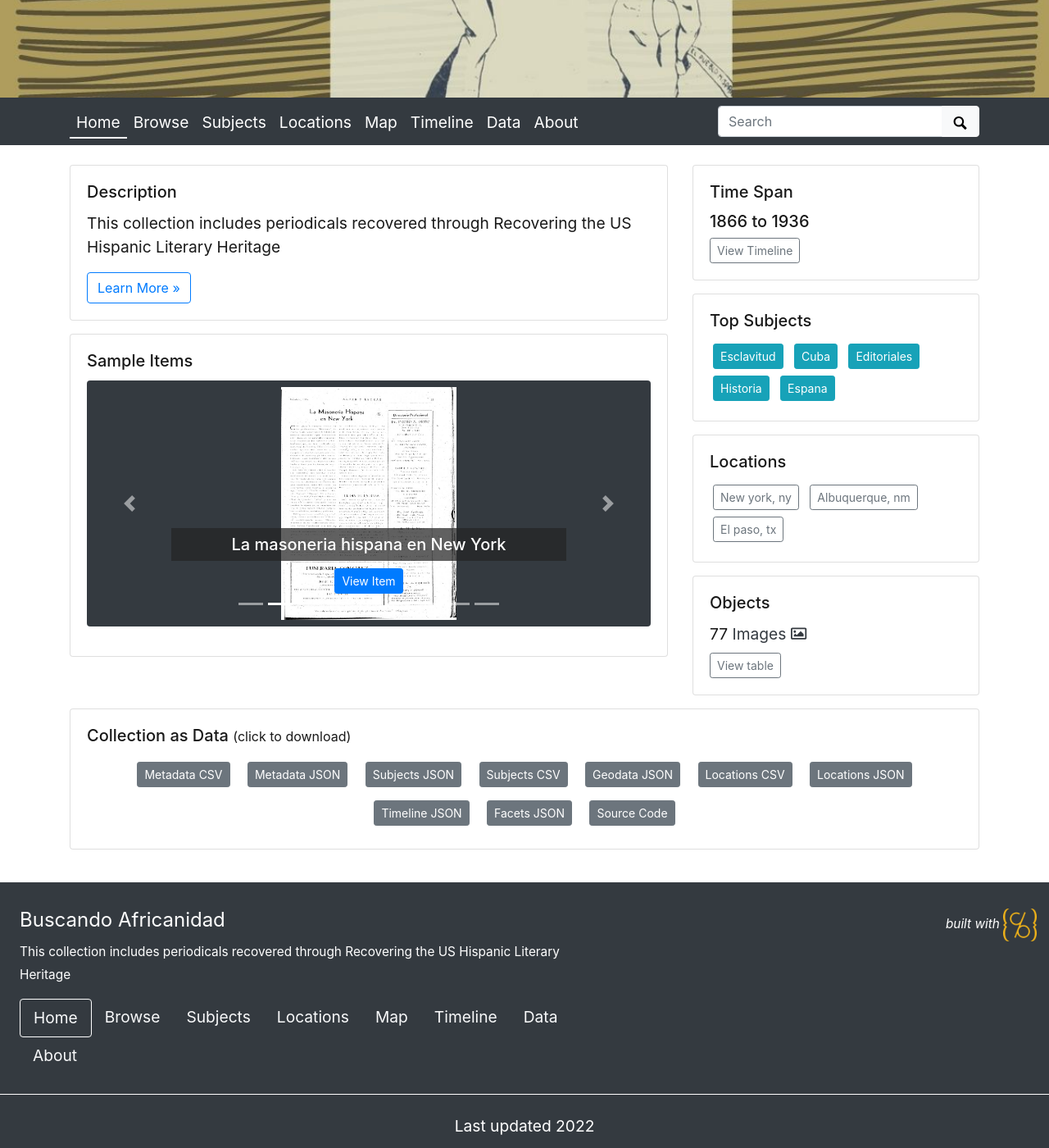
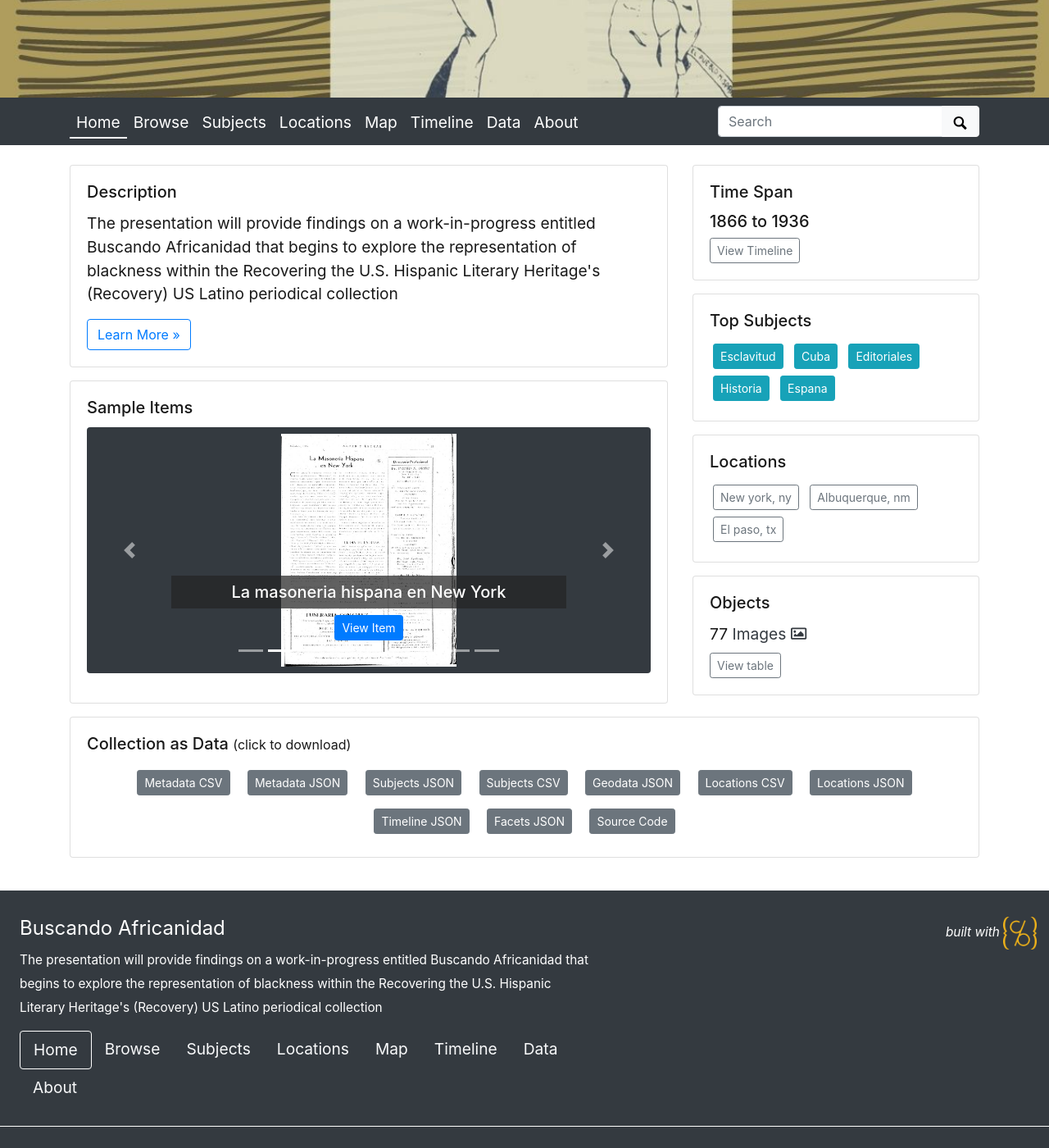
Before and after one commit to roseliabanuelos/buscandoafricanidad, a Jekyll site: the page built from index.md, in a window 1280 px wide and 1400 px high, scrolled down 308 px. Shown: the whole window at 82% size. Built offline with Jekyll 4.4.1, drawn with Linux system fonts in a browser that asks for light colours.

Commit message:
updated description

```diff
--- a/_config.yml
+++ b/_config.yml
@@ -25,7 +25,7 @@ title: Buscando Africanidad
 tagline: Searching for Blackness in Nineteenth Century Hispanic American Periodicals
 # description appears in meta tags and other locations
 # this description might appear in search result lists, keep around 160 characters max
-description: "This collection includes periodicals recovered through Recovering the US Hispanic Literary Heritage"
+description: "The presentation will provide findings on a work-in-progress entitled Buscando Africanidad that begins to explore the representation of blackness within the Recovering the U.S. Hispanic Literary Heritage's (Recovery) US Latino periodical collection"
 # creator of the digital collection, to appear in meta tags; we typically use our GitHub usernames but feel free to just use your name
 author: Roselia Banuelos
 
```
